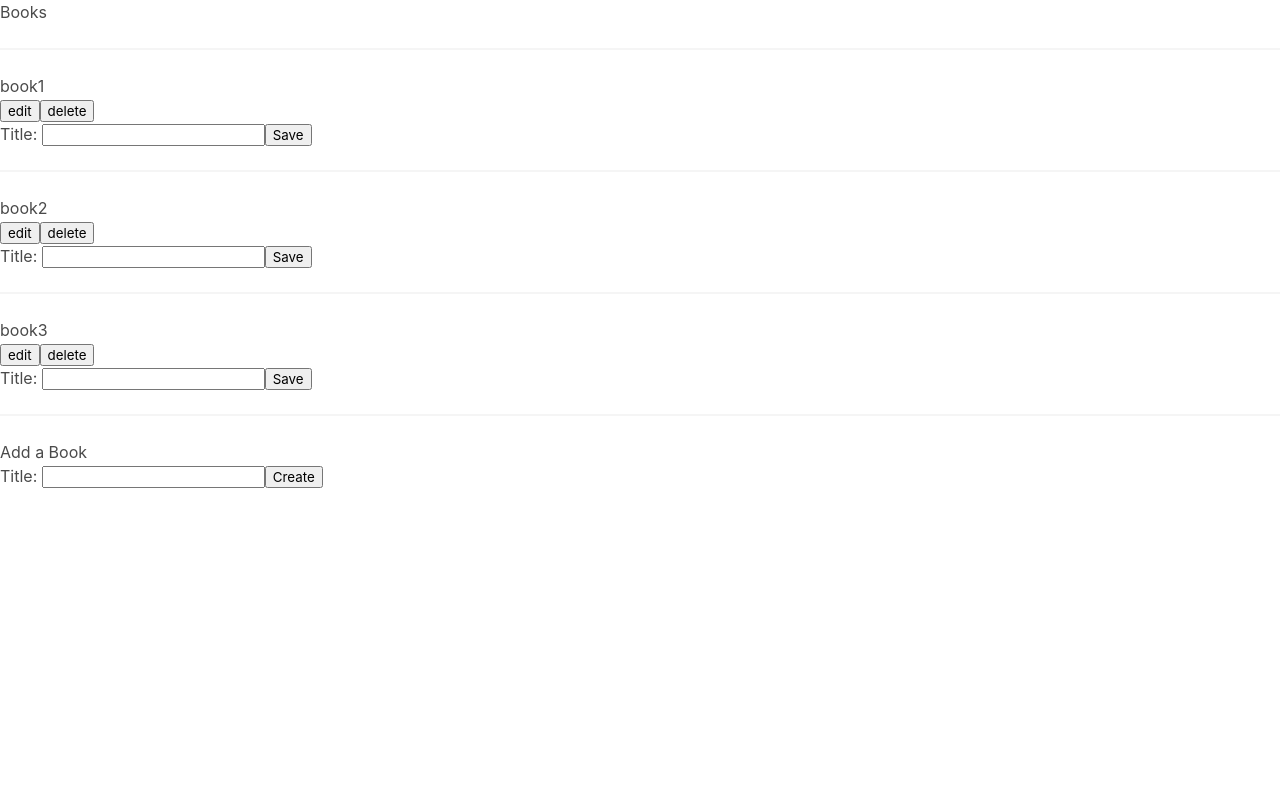
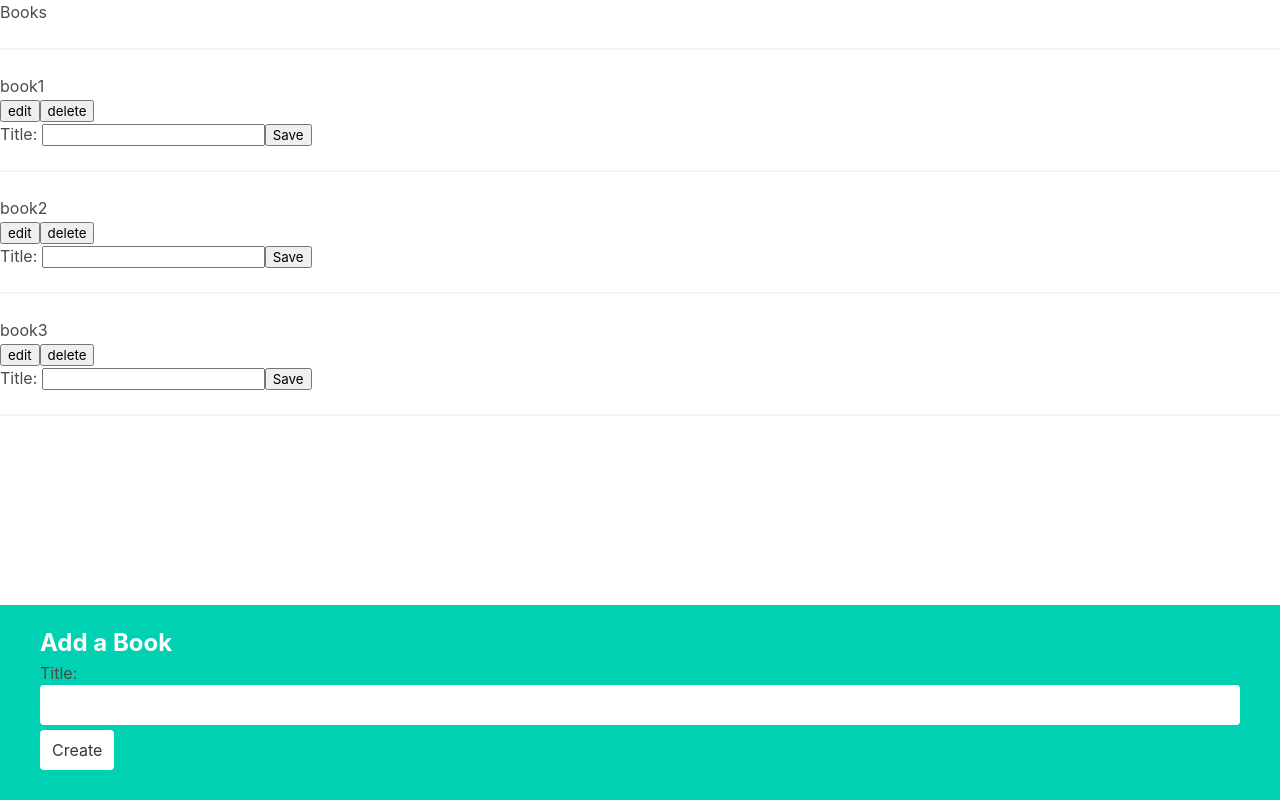
Before and after one commit to yechielklein/book-list-api-context, a React (Create React App) app: page / in a window 1280 px wide. Built offline with nearby package versions, Linux system fonts and the light colour scheme.

Commit message:
styled BookCreate

```diff
--- a/src/components/BookCreate.js
+++ b/src/components/BookCreate.js
@@ -14,12 +14,18 @@
 	};
 
 	return (
-		<form onSubmit={handleSubmit} >
-			<h4>Add a Book</h4>
-			<label>Title: </label>
-			<input value={title} onChange={handleChange} />
-			<button>Create</button>
-		</form>
+		<div className="book-create">
+			<h3>Add a Book</h3>
+			<form onSubmit={handleSubmit} >
+				<label>Title: </label>
+				<input
+					value={title}
+					onChange={handleChange}
+					className="input"
+				/>
+				<button className="button">Create</button>
+			</form>
+		</div>
 	);
 };
 
```
